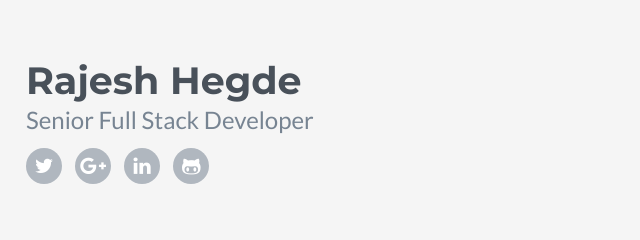
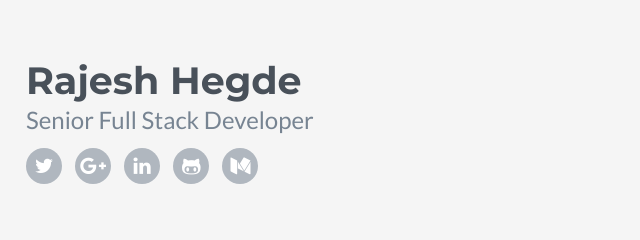
Before and after one commit to RajeshHegde/rajeshhegde.github.io, a plain HTML site: page index.html in a window 1280 px wide. Shown: the top 240 px of the page, 254-894 px from the left. Drawn offline with nearby package versions, Linux system fonts and the light colour scheme; no server answers; a script that the page names is missing; some icons are missing.

Commit message:
adding medium profile link  On branch master 	modified:   index.html

```diff
--- a/index.html
+++ b/index.html
@@ -65,6 +65,11 @@
                     <li>
                         <a href="https://github.com/rajeshhegde">
                             <i class="fa fa-github-alt"></i>
+                        </a>
+                    </li>
+                    <li>
+                        <a href="https://medium.com/@rajeshhegde/latest">
+                            <i class="fa fa-medium"></i>
                         </a>
                     </li>
                 </ul>
```
